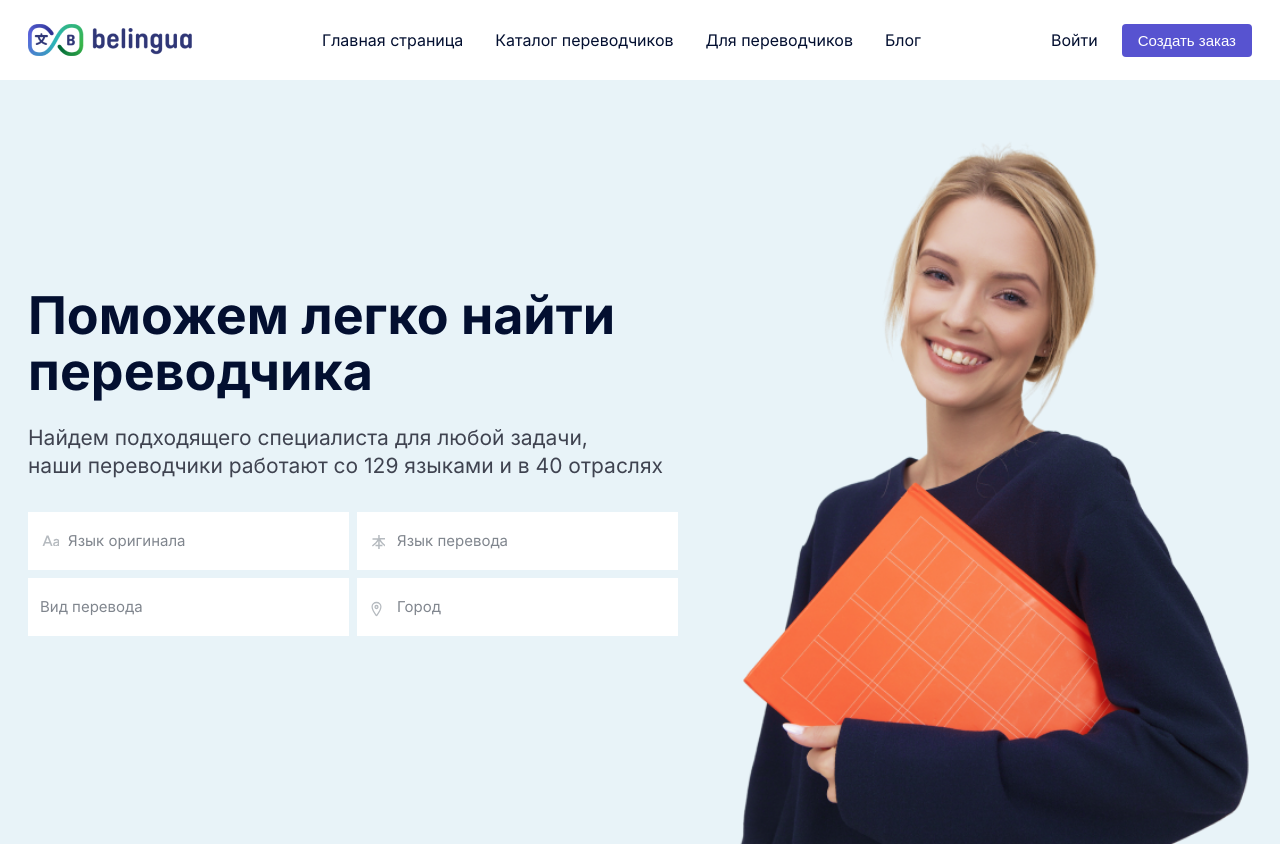
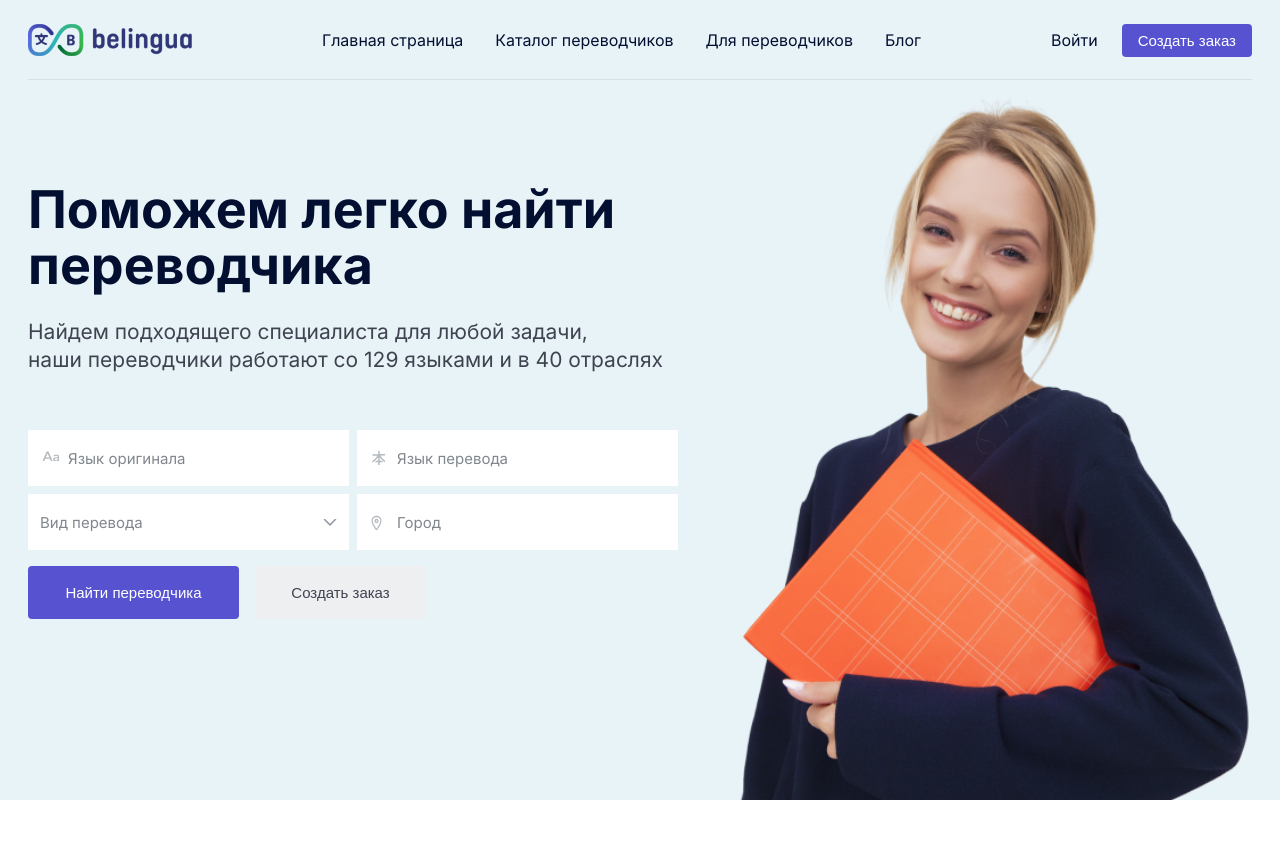
Before and after one commit to Andresh-maker/belingua-pages, a plain HTML site: page index.html in a window 1280 px wide. After the commit the page ends 800 px from the top, so only its background shows below. Drawn offline with nearby package versions, Linux system fonts and the light colour scheme.

Commit message:
update header, main-screen dist

```diff
--- a/assets/css/style.css
+++ b/assets/css/style.css
@@ -381,6 +381,10 @@ textarea {
   font-style: normal;
 }
 
+* {
+    box-sizing: border-box;
+}
+
 body {
     font-family: Inter, sans-serif;
     font-weight: 400;
@@ -394,14 +398,11 @@ body h1 {
     max-width: 1224px;
     width: 100%;
     margin: 0 auto;
-    height: 100%;
-    min-height: 100%;
 }
 
 .row {
     display: -ms-flexbox;
     display: flex;
-    height: inherit;
 }
 
 .row.wrap {
@@ -415,8 +416,6 @@ body h1 {
 }
 
 .page {
-    display: grid;
-    grid-template-rows: 80px 1fr auto;
     min-height: 100vh;
     position: relative;
 }
@@ -441,10 +440,22 @@ h1 {
     border: none;
 }
 
-.btn .small {
+.btn.white {
+    background: #EEEFF1;
+}
+
+.btn.small {
     border-radius: 4px;
     padding: 8px 16px;
     font-size: 15px;
+}
+
+.btn.big {
+    padding: 18px 32px;
+    max-width: 211px;
+    width: 100%;
+    font-size: 15px;
+    border-radius: 4px;
 }
 
 i.Aa {
@@ -469,17 +480,34 @@ i.location {
     background-size: cover;
 }
 
+i.dropdown {
+    width: 14px;
+    height: 7px;
+    z-index: 2;
+    background: url("../images/input/dropdown.svg") no-repeat center;
+    background-size: cover;
+}
+
 header#header {
     background: transparent;
+    position: fixed;
+    top: 0;
+    width: 100%;
+    z-index: 1000;
+}
+
+header#header .container {
     position: relative;
 }
 
-header#header:after {
+header#header .container:after {
     content: '';
-    max-width: 1224px;
     width: 100%;
     height: 1px;
-    background: #00113D;
+    position: absolute;
+    bottom: 0;
+    left: 0;
+    background: rgba(0, 17, 61, 0.08);
 }
 
 header#header .header__logo {
@@ -548,9 +576,17 @@ header#header .header__actions .create-order button {
 }
 
 .main-screen {
-    height: 764px;
+    height: 100vh;
     background: #E8F3F8;
     overflow: hidden;
+}
+
+.main-screen .container {
+    height: inherit;
+}
+
+.main-screen .container > .row {
+    height: inherit;
 }
 
 .main-screen .main-screen__left {
@@ -572,6 +608,23 @@ header#header .header__actions .create-order button {
     font-size: 21px;
     color: #3F4350;
     line-height: 28px;
+}
+
+.main-screen .main-screen__left .main-screen__forms {
+    margin-top: 48px;
+}
+
+.main-screen .main-screen__left .main-screen__btn {
+    margin-top: 16px;
+    display: -ms-flexbox;
+    display: flex;
+}
+
+.main-screen .main-screen__left .main-screen__btn .btn.white {
+    max-width: 171px;
+    width: 100%;
+    margin-left: 16px;
+    color: #3F4350;
 }
 
 .main-screen .main-screen__right {
@@ -604,8 +657,28 @@ form.forms-language .forms-language__group {
     max-width: 321px;
     width: 100%;
     position: relative;
-    margin: 8px 8px 0px 0px;
+    margin: 8px 8px 0 0;
     overflow: hidden;
+}
+
+form.forms-language .forms-language__group.dropdown-group {
+    position: relative;
+}
+
+form.forms-language .forms-language__group.dropdown-group input.dropdown {
+    padding-left: 12px;
+}
+
+form.forms-language .forms-language__group.dropdown-group input.dropdown + label {
+    left: 12px;
+}
+
+form.forms-language .forms-language__group.dropdown-group i.dropdown {
+    content: '-';
+    position: absolute;
+    right: 12px;
+    top: 25px;
+    cursor: pointer;
 }
 
 form.forms-language .forms-language__group:nth-child(even) {
@@ -614,7 +687,7 @@ form.forms-language .forms-language__group:nth-child(even) {
 
 form.forms-language .forms-language__group i.Aa, form.forms-language .forms-language__group i.union, form.forms-language .forms-language__group i.location {
     position: absolute;
-    top: 40%;
+    top: 38%;
     left: 14px;
 }
 
@@ -634,14 +707,6 @@ form.forms-language .forms-language__group input:focus + label {
     font-size: 13px;
 }
 
-form.forms-language .forms-language__group input.dropdown {
-    padding-left: 12px;
-}
-
-form.forms-language .forms-language__group input.dropdown + label {
-    left: 12px;
-}
-
 form.forms-language .forms-language__group label {
     font-size: 15px;
     position: absolute;
--- a/index.html
+++ b/index.html
@@ -11,6 +11,7 @@
     <meta name="google" content="notranslate">
     <meta name="format-detection" content="telephone=no">
     <meta name="description" content="">
+    <link rel="shortcut icon" href="assets/images/favicon.ico" type="image/x-icon">
 
     <title>Главная</title>
 </head>
@@ -81,7 +82,8 @@
                                                    class="forms-language__translation"/>
                                             <label for="forms-language__translation">Язык перевода</label>
                                         </div>
-                                        <div class="forms-language__group">
+                                        <div class="forms-language__group dropdown-group">
+                                            <i class="dropdown"></i>
                                             <input id="forms-language__view" class="forms-language__view dropdown" name="forms-language__view" />
                                             <label for="forms-language__view">Вид перевода</label>
                                         </div>
@@ -92,6 +94,15 @@
                                             <label for="forms-language__location">Город</label>
                                         </div>
                                     </form>
+                                </div>
+
+                                <div class="main-screen__btn">
+                                    <button class="btn big">
+                                        Найти переводчика
+                                    </button>
+                                    <button class="btn white big">
+                                        Создать заказ
+                                    </button>
                                 </div>
                             </div>
 
```
Also changed, not shown: assets/css/style.min.css, assets/images/input/dropdown.svg (added).
